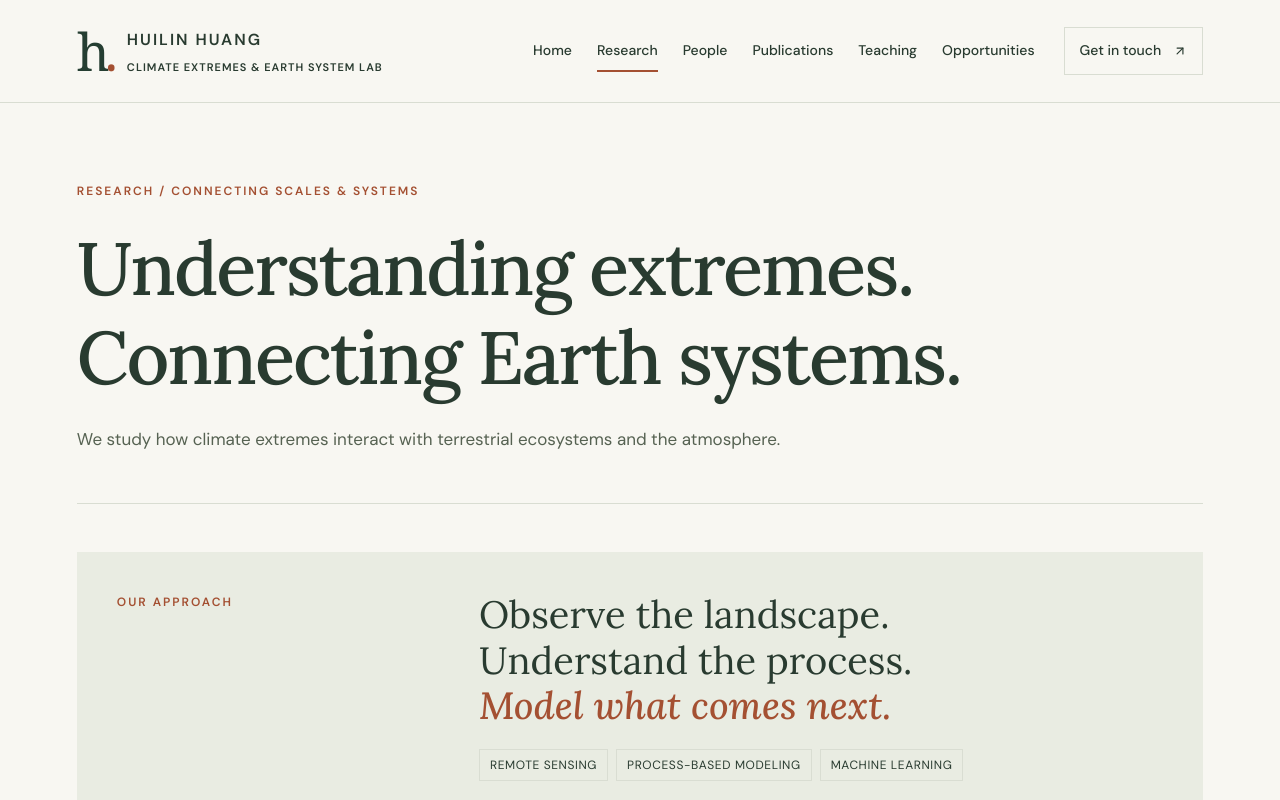
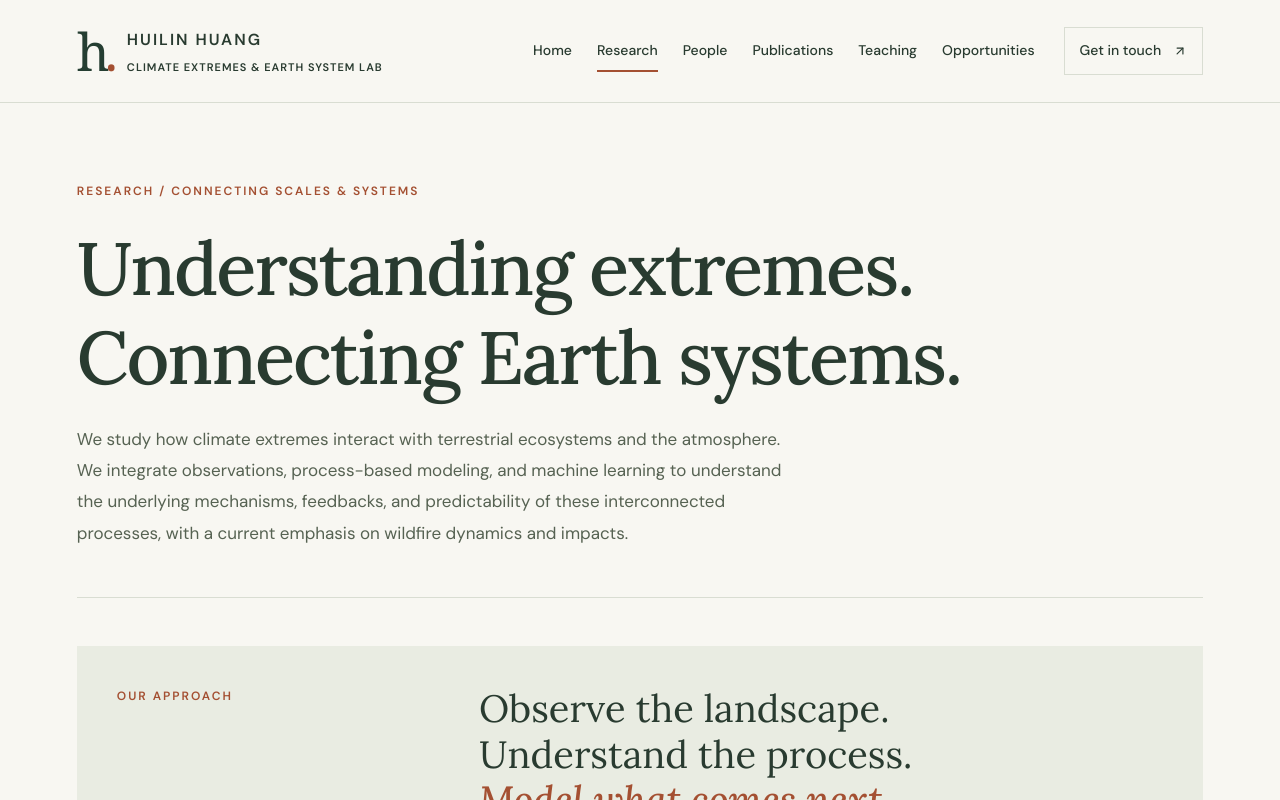
Before and after one commit to LexieChen1/huilin-huang-site, a React (Vite) app: page /research in a window 1280 px wide. Shown: the top 800 px of the page. Built offline with nearby package versions, Linux system fonts and the light colour scheme.

Commit message:
Enhance research description with additional details
Expanded the description of climate extremes research to include integration of observations, modeling, and machine learning.

```diff
--- a/src/pages/Research.jsx
+++ b/src/pages/Research.jsx
@@ -13,7 +13,9 @@ export default function Research() {
           <br />Connecting Earth systems.
         </h1>
         <p>
-          We study how climate extremes interact with terrestrial ecosystems and the atmosphere.
+          We study how climate extremes interact with terrestrial ecosystems and the atmosphere. We integrate observations, process-based modeling, and machine learning
+          to understand the underlying mechanisms, feedbacks, and predictability
+          of these interconnected processes, with a current emphasis on wildfire dynamics and impacts.
         </p>
       </header>
       <div className="research-methods">
```
